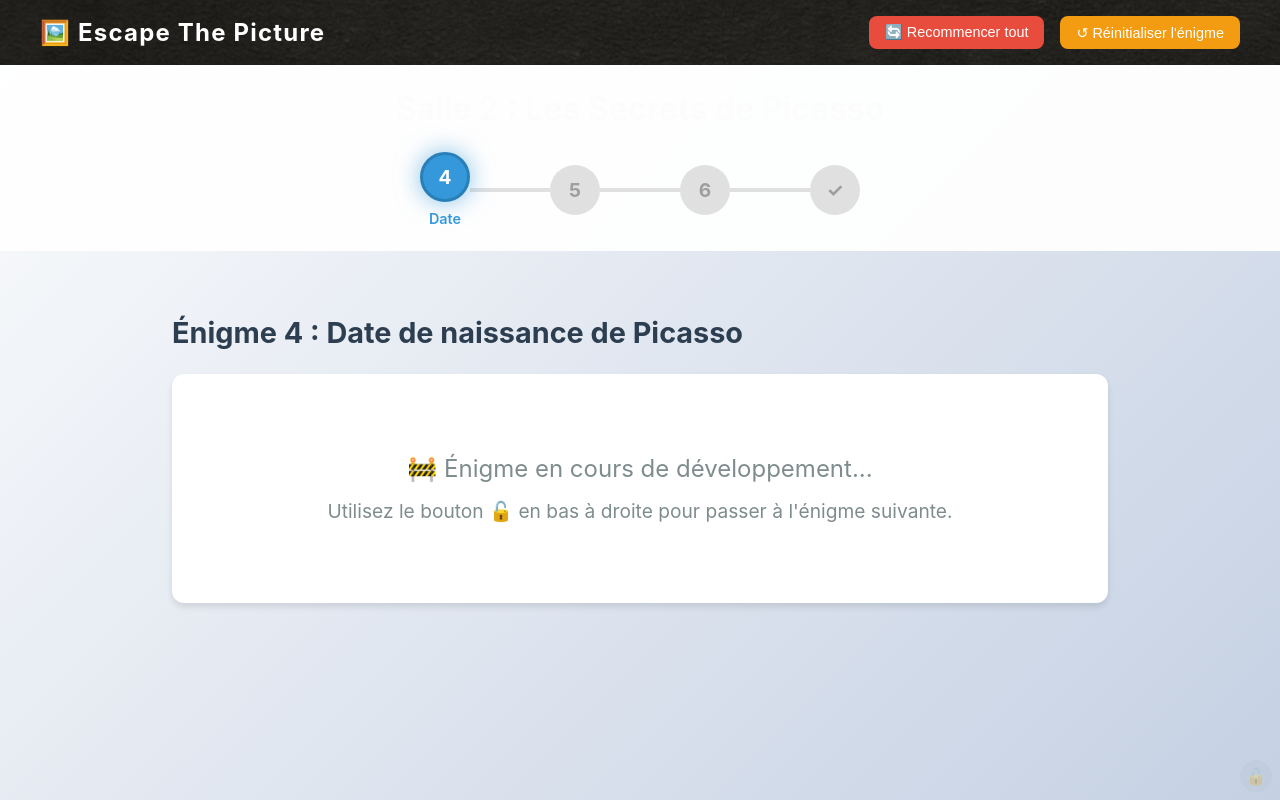
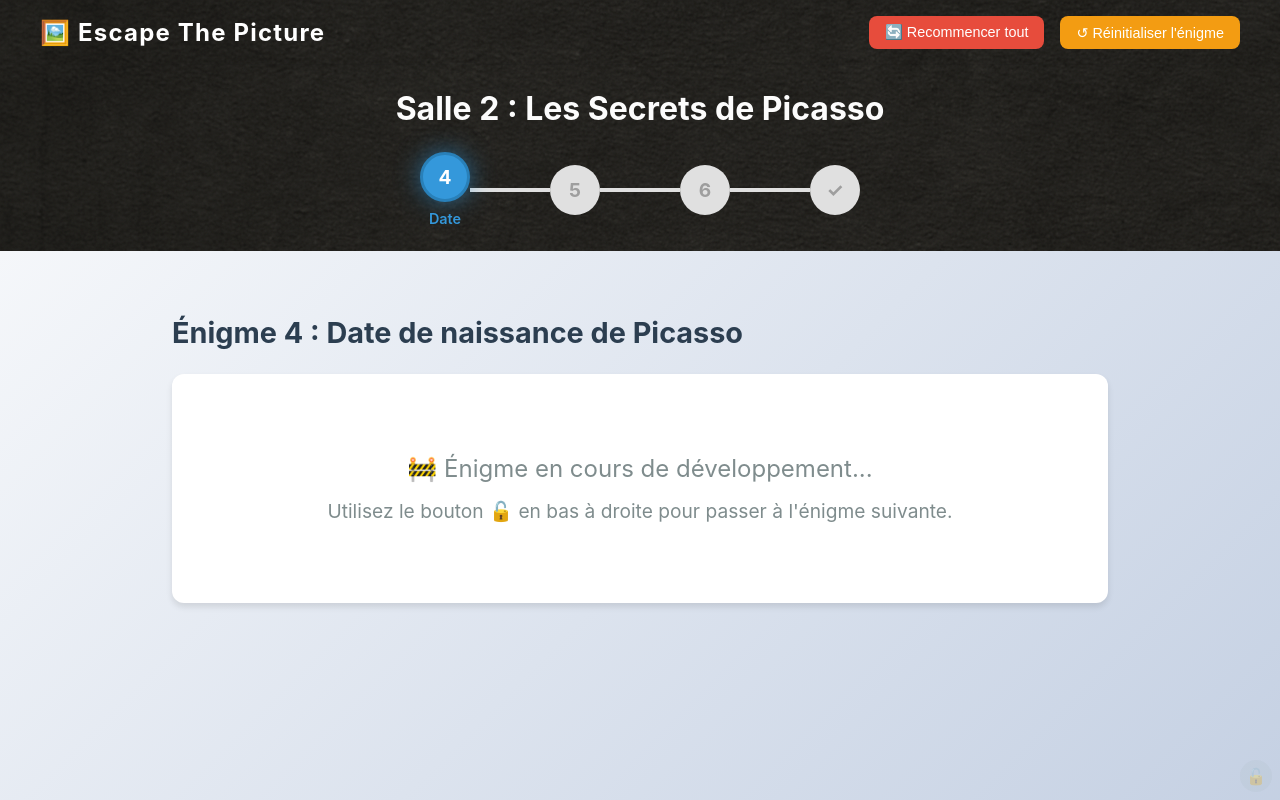
Before and after one commit to MisterPlop/escape-the-picture, an Angular app: page /room2 in a window 1280 px wide. Built offline with nearby package versions, Linux system fonts and the light colour scheme.

Commit message:
🚧 wip: enigma 4

```diff
--- a/src/app/rooms/room2/room2.component.scss
+++ b/src/app/rooms/room2/room2.component.scss
@@ -2,11 +2,9 @@
   min-height: 100vh;
   display: flex;
   flex-direction: column;
-  background: linear-gradient(135deg, #f5f7fa 0%, #c3cfe2 100%);
 }
 
 .room-header {
-  background: rgba(255, 255, 255, 0.95);
   box-shadow: 0 2px 10px rgba(0, 0, 0, 0.1);
   padding: 1.5rem 2rem;
 
```
